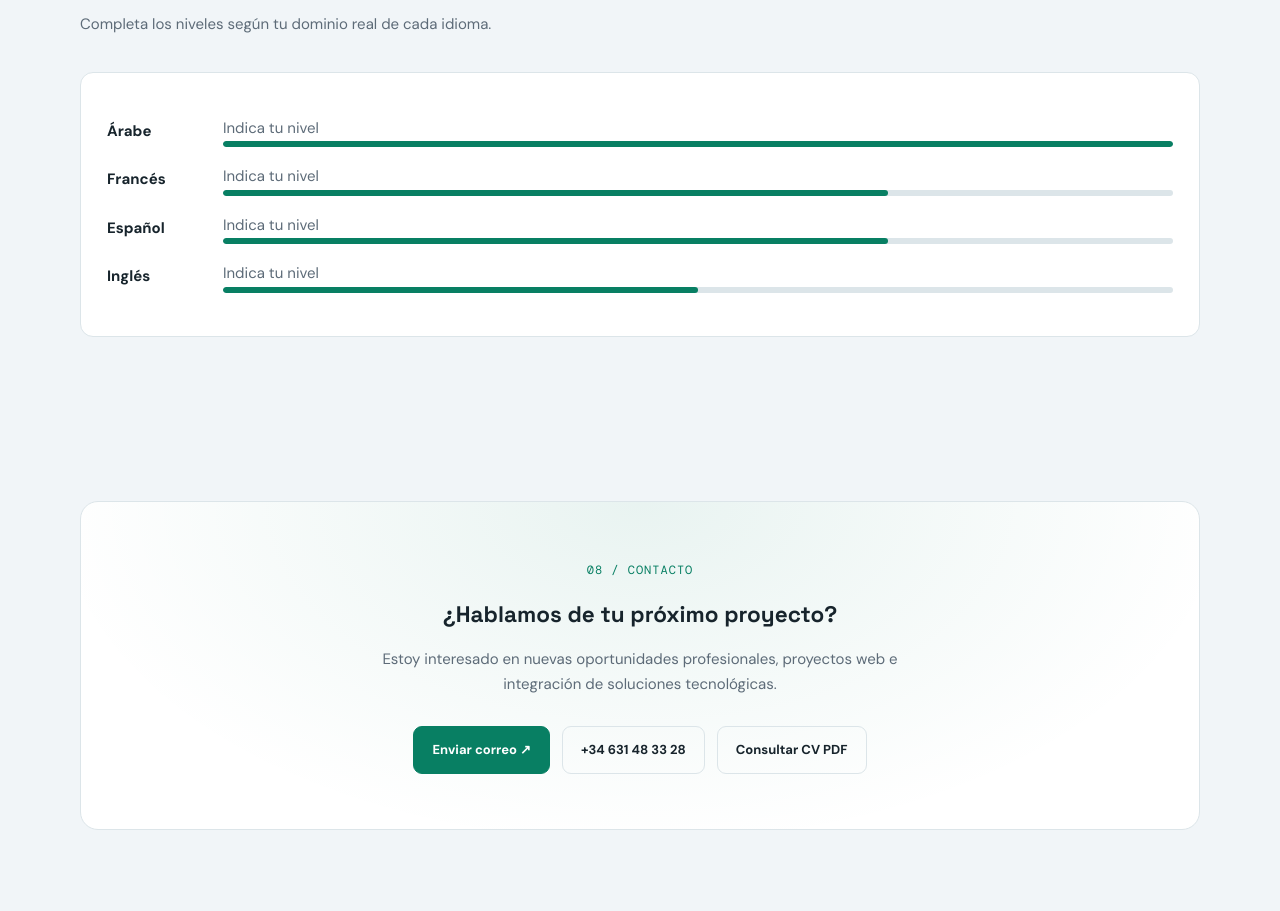
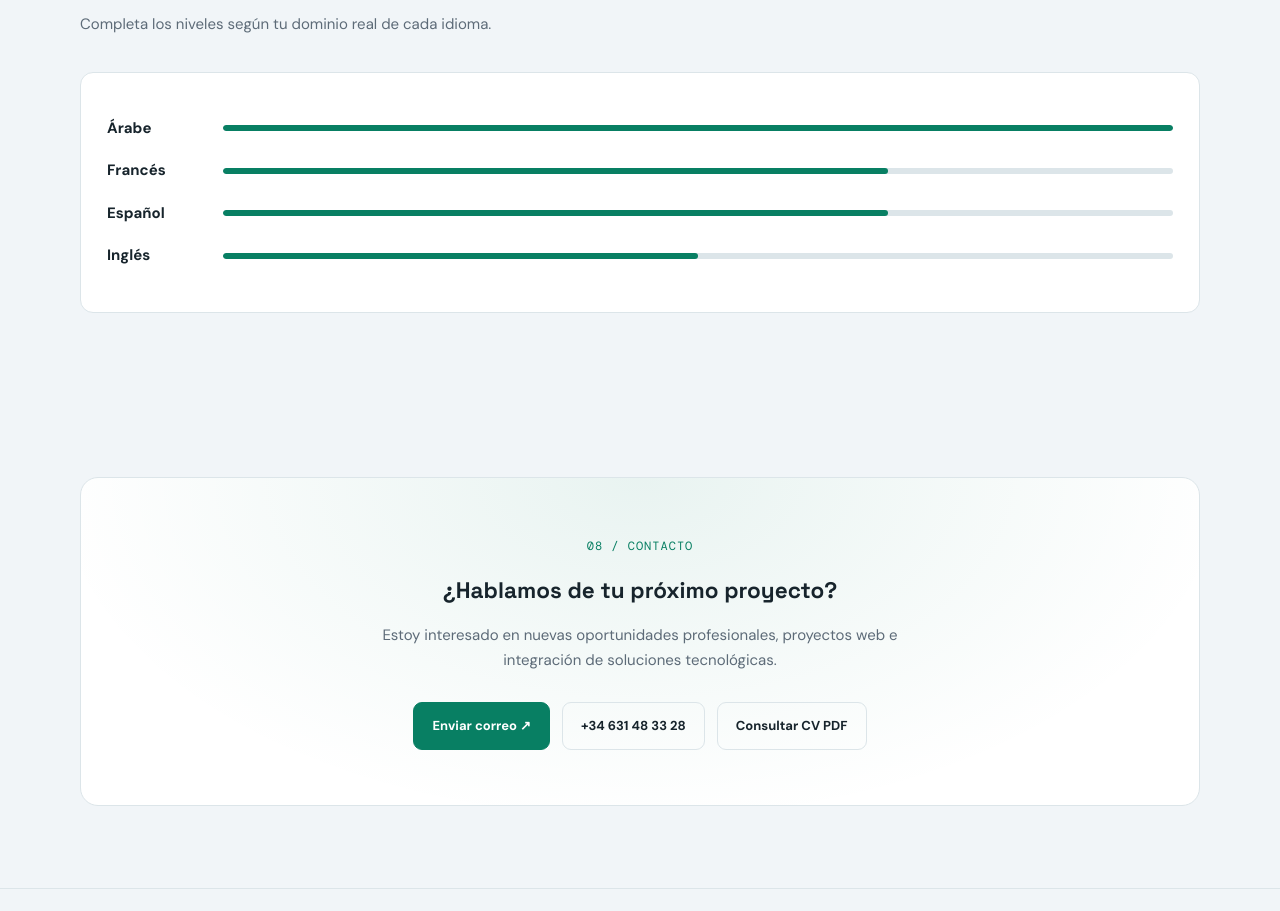
Before and after one commit to MedElouhichi/resume, a plain HTML site: page index.html in a window 1280 px wide. Shown: the part 5428-6339 px from the top of the page. Drawn offline with nearby package versions, Linux system fonts and the light colour scheme.

Commit message:
Update index.html

```diff
--- a/index.html
+++ b/index.html
@@ -1433,7 +1433,7 @@ nav.container {
         <div class="language">
           <span class="language-name">Árabe</span>
           <div>
-            <div class="muted">Indica tu nivel</div>
+            <div class="muted"></div>
             <div class="language-track"><div class="language-level" style="width:100%"></div></div>
           </div>
         </div>
@@ -1441,7 +1441,7 @@ nav.container {
         <div class="language">
           <span class="language-name">Francés</span>
           <div>
-            <div class="muted">Indica tu nivel</div>
+            <div class="muted"></div>
             <div class="language-track"><div class="language-level" style="width:70%"></div></div>
           </div>
         </div>
@@ -1449,7 +1449,7 @@ nav.container {
         <div class="language">
           <span class="language-name">Español</span>
           <div>
-            <div class="muted">Indica tu nivel</div>
+            <div class="muted"></div>
             <div class="language-track"><div class="language-level" style="width:70%"></div></div>
           </div>
         </div>
@@ -1457,7 +1457,7 @@ nav.container {
         <div class="language">
           <span class="language-name">Inglés</span>
           <div>
-            <div class="muted">Indica tu nivel</div>
+            <div class="muted"></div>
             <div class="language-track"><div class="language-level" style="width:50%"></div></div>
           </div>
         </div>
```
